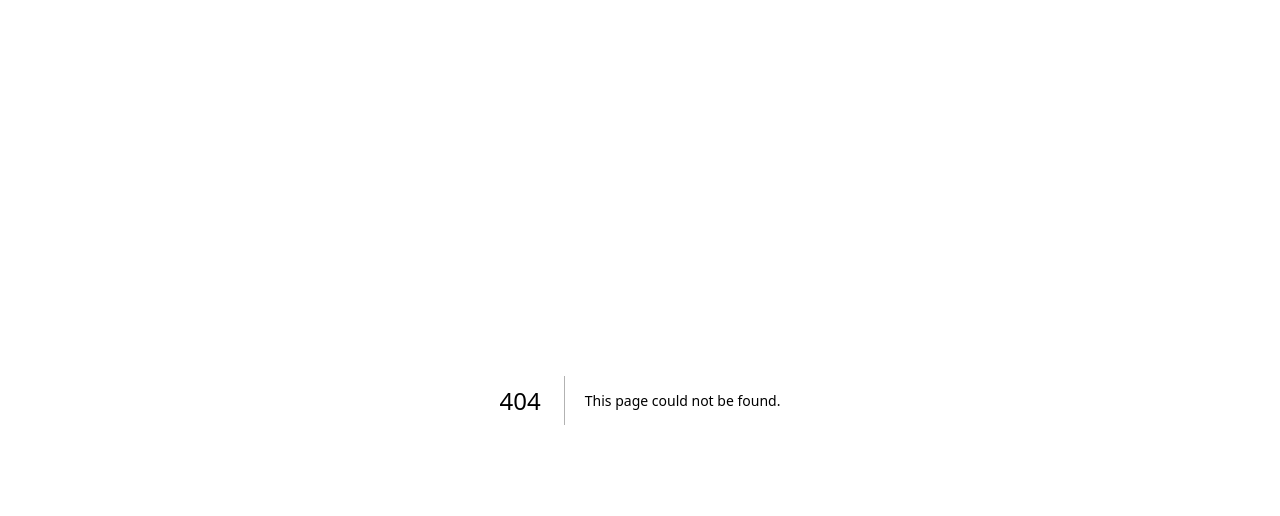
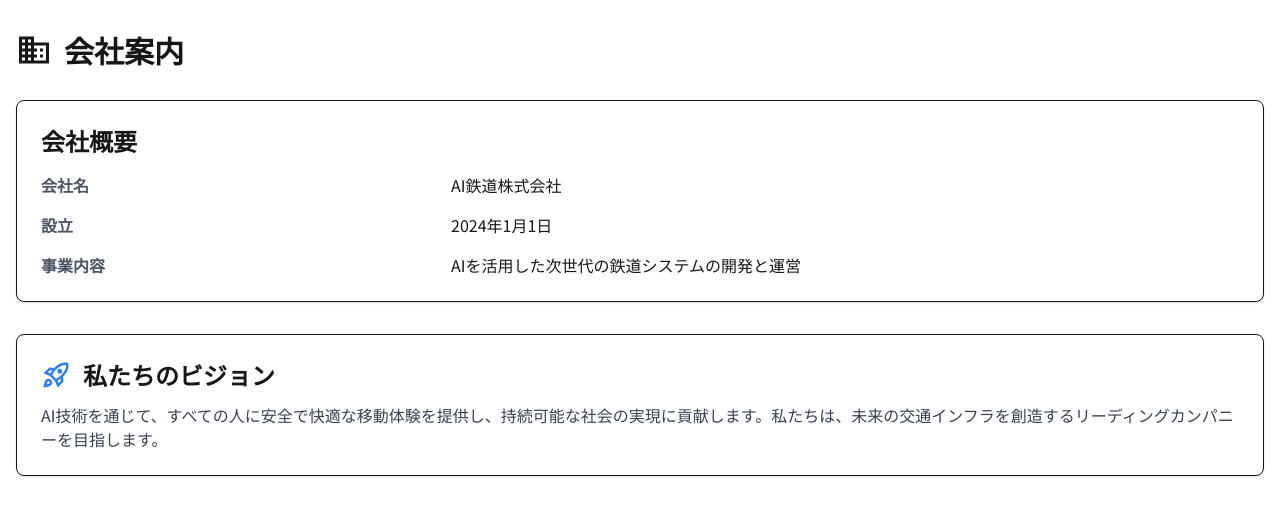
Before and after one commit to InoKotaro/ai-railway-website, a Next.js app: page /company in a window 1280 px wide. Before the commit this address had no page. Shown: the top 516 px of the page. Built offline with nearby package versions, Linux system fonts and the light colour scheme.

Commit message:
safety.jsx/company.jsx作成

```diff
--- /dev/null
+++ b/src/app/company/page.jsx
@@ -0,0 +1,46 @@
+import { MdBusiness, MdOutlineRocketLaunch } from 'react-icons/md';
+
+export default function CompanyPage() {
+  return (
+    <main className="container mx-auto px-4 py-8">
+      <section id="company-info">
+        <h1 className="mb-8 flex items-center gap-3 text-3xl font-bold">
+          <MdBusiness className="text-4xl" />
+          会社案内
+        </h1>
+        <div className="space-y-8">
+          {/* 会社概要 */}
+          <div className="rounded-lg border bg-white p-6 shadow-sm">
+            <h2 className="mb-4 text-2xl font-semibold">会社概要</h2>
+            <div className="grid grid-cols-1 gap-x-8 gap-y-4 md:grid-cols-3">
+              <div className="font-semibold text-gray-600 md:col-span-1">
+                会社名
+              </div>
+              <div className="md:col-span-2">AI鉄道株式会社</div>
+              <div className="font-semibold text-gray-600 md:col-span-1">
+                設立
+              </div>
+              <div className="md:col-span-2">2024年1月1日</div>
+              <div className="font-semibold text-gray-600 md:col-span-1">
+                事業内容
+              </div>
+              <div className="md:col-span-2">
+                AIを活用した次世代の鉄道システムの開発と運営
+              </div>
+            </div>
+          </div>
+          {/* ビジョン */}
+          <div className="rounded-lg border bg-white p-6 shadow-sm">
+            <h2 className="mb-3 flex items-center gap-3 text-2xl font-semibold">
+              <MdOutlineRocketLaunch className="text-3xl text-blue-500" />
+              私たちのビジョン
+            </h2>
+            <p className="text-gray-700">
+              AI技術を通じて、すべての人に安全で快適な移動体験を提供し、持続可能な社会の実現に貢献します。私たちは、未来の交通インフラを創造するリーディングカンパニーを目指します。
+            </p>
+          </div>
+        </div>
+      </section>
+    </main>
+  );
+}
--- /dev/null
+++ b/src/app/safety/page.jsx
@@ -0,0 +1,20 @@
+import { MdSecurity } from 'react-icons/md';
+
+export default function SafetyPage() {
+  return (
+    <main className="container mx-auto px-4 py-8">
+      <section id="safety">
+        <h1 className="mb-6 flex items-center gap-3 text-3xl font-bold">
+          <MdSecurity className="text-4xl" />
+          安全対策
+        </h1>
+        <div className="space-y-4 rounded-lg border bg-white p-6 shadow-sm">
+          <h2 className="text-2xl font-semibold">当社の安全への取り組み</h2>
+          <p>
+            お客様に安心してご利用いただくため、私たちは日々の安全点検と訓練を徹底しています。...
+          </p>
+        </div>
+      </section>
+    </main>
+  );
+}
--- a/src/components/Announcements.jsx
+++ b/src/components/Announcements.jsx
@@ -34,7 +34,7 @@ export default function Announcements({ announcements, siteColor }) {
 
   // 各お知らせに追加する日数のリスト
   // 1つ目に7日後、2つ目に14日後、3つ目に23日後指定
-  const daysToAdd = [7, 17, 23];
+  const daysToAdd = [6, 17, 23];
 
   // お知らせがない場合は何も表示しない
   if (!announcements || announcements.length === 0) {
@@ -47,7 +47,7 @@ export default function Announcements({ announcements, siteColor }) {
     <>
       <section id="announcements">
         <h2
-          className="mb-6 flex text-3xl font-bold gap-3"
+          className="mb-6 flex gap-3 text-3xl font-bold"
           style={{ color: siteColor }}
         >
           お知らせ
```
